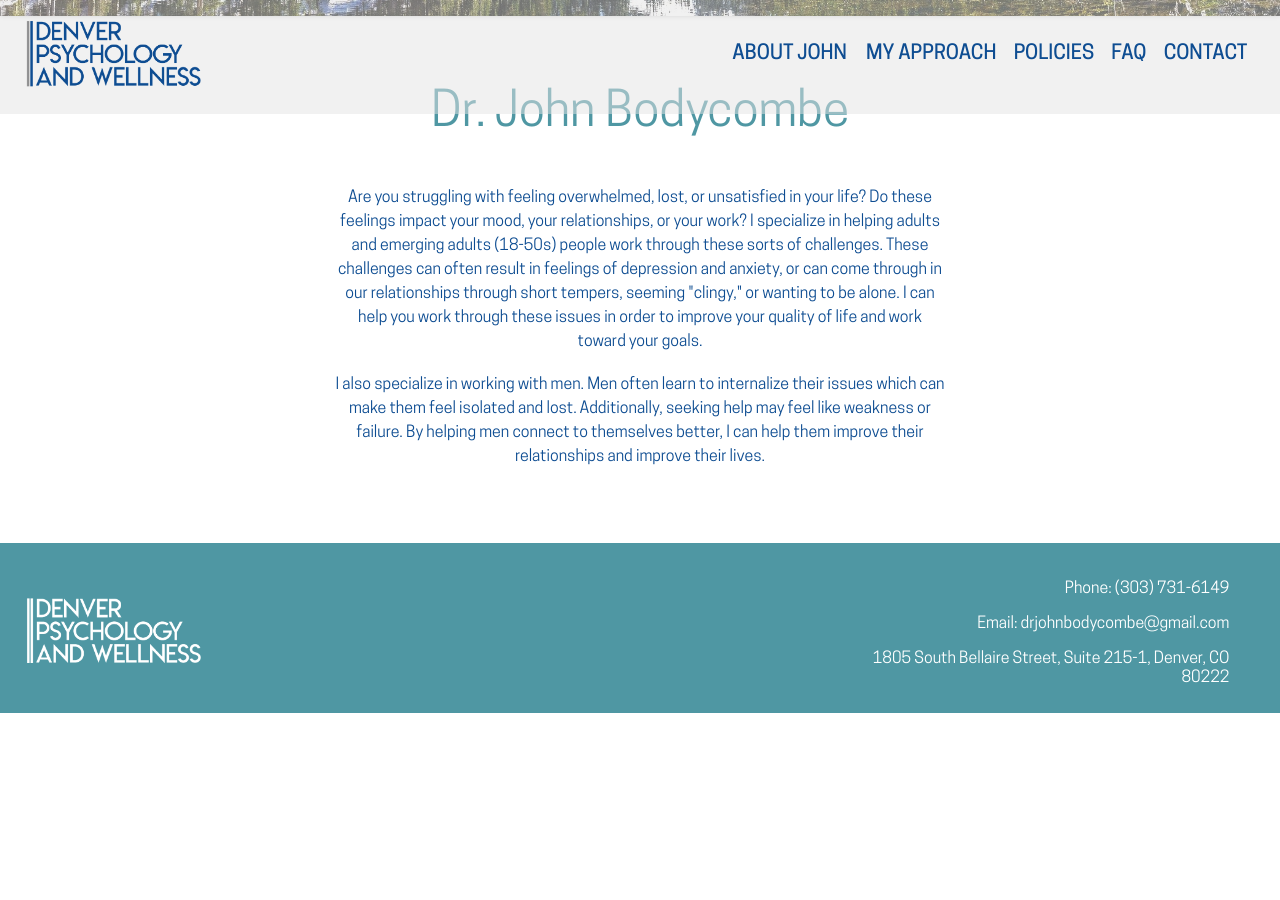
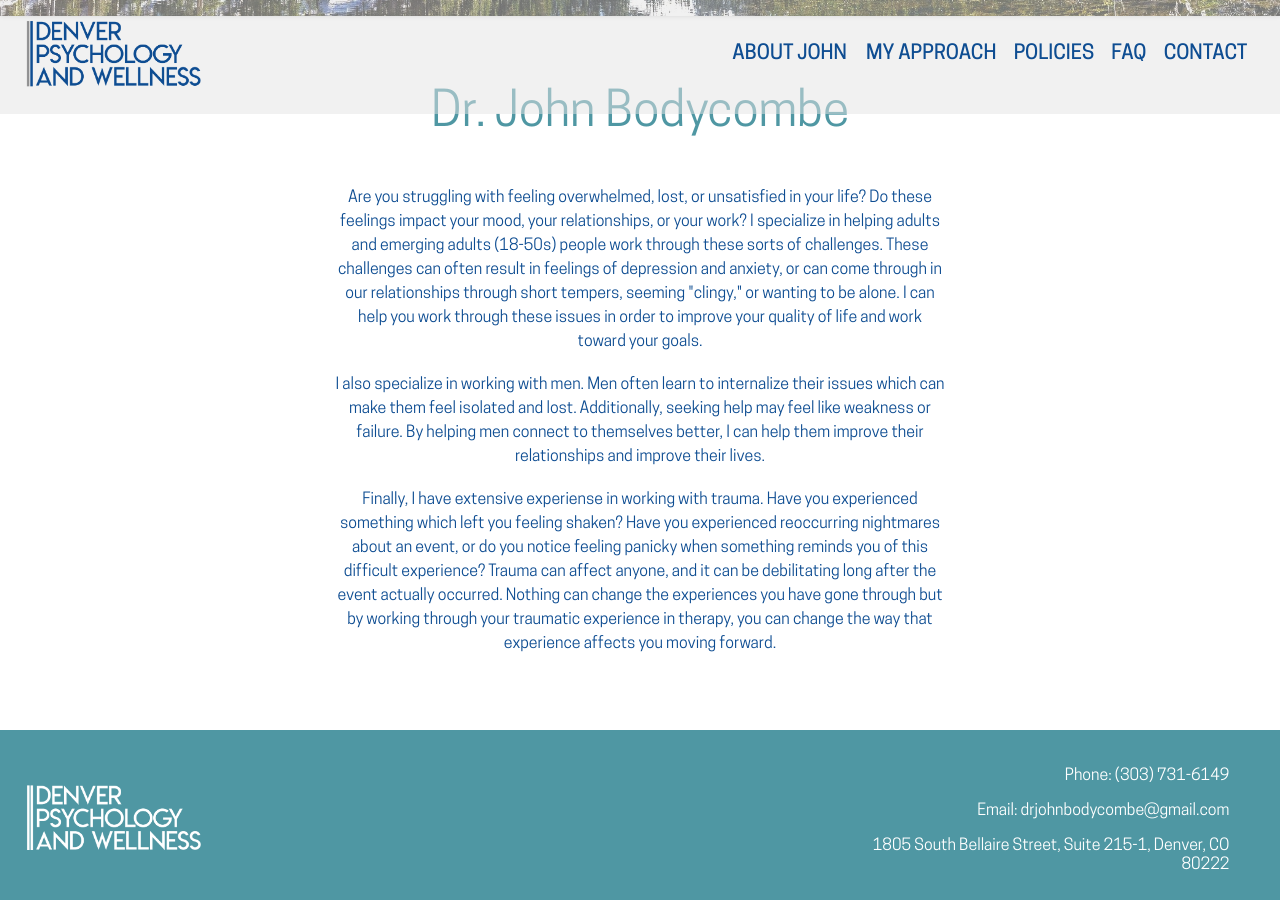
Before and after one commit to prodmage/denverpsychologyandwellness.com, a Jekyll site: the page built from index.html, in a window 1280 px wide and 900 px high, scrolled down 521 px. Built offline with Jekyll 4.4.1, drawn with Linux system fonts in a browser that asks for light colours; nearby versions of some CDN libraries; before the commit the page ends 1234 px from its top, so only the background shows below that.

Commit message:
added trauma to first page

```diff
--- a/index.html
+++ b/index.html
@@ -11,4 +11,6 @@ title: Individual, Couples & Group Therapy
 	<p class="center">Are you struggling with feeling overwhelmed, lost, or unsatisfied in your life?  Do these feelings impact your mood, your relationships, or your work?  I specialize in helping adults and emerging adults (18-50s) people work through these sorts of challenges.  These challenges can often result in feelings of depression and anxiety, or can come through in our relationships through short tempers, seeming "clingy," or wanting to be alone.  I can help you work through these issues in order to improve your quality of life and work toward your goals.</p>
 	<br/>
 	<p>I also specialize in working with men.  Men often learn to internalize their issues which can make them feel isolated and lost.  Additionally, seeking help may feel like weakness or failure.  By helping men connect to themselves better, I can help them improve their relationships and improve their lives.</p>
+	<br/>
+	<p>Finally, I have extensive experiense in working with trauma.  Have you experienced something which left you feeling shaken?  Have you experienced reoccurring nightmares about an event, or do you notice feeling panicky when something reminds you of this difficult experience?  Trauma can affect anyone, and it can be debilitating long after the event actually occurred.  Nothing can change the experiences you have gone through but by working through your traumatic experience in therapy, you can change the way that experience affects you moving forward.
 </section>
```
